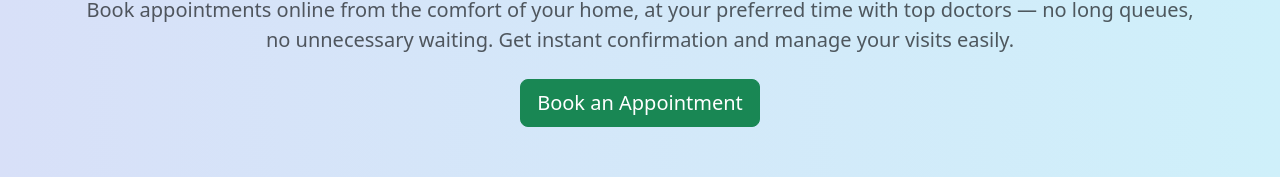
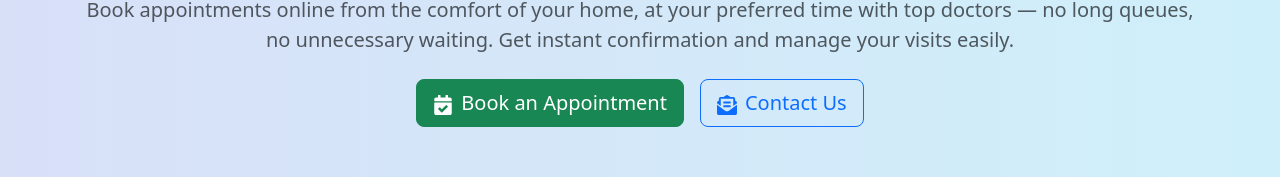
Before and after one commit to Saikiran-techie/Hospital_Appointment_Booking_System, a React (Create React App) app: page / in a window 1280 px wide. Shown: the part 617-794 px from the top of the page. Built offline with nearby package versions, Linux system fonts and the light colour scheme; no server answers.

Commit message:
Updated frontend features and fixes

```diff
--- a/src/components/LandingPage/ContactUs.jsx
+++ b/src/components/LandingPage/ContactUs.jsx
@@ -44,7 +44,7 @@ const ContactUs = () => {
     };
 
     return (
-        <div className="contact-section py-5">
+        <div className="contact-section py-5" id="contact-section">
             <ToastContainer position="top-right" autoClose={3000} />
             <Container>
                 <h2 className="text-center fw-bold mb-4 text-primary animate-pop">
--- a/src/components/LandingPage/Home.jsx
+++ b/src/components/LandingPage/Home.jsx
@@ -1,15 +1,24 @@
 import React from "react";
 import { Container, Row, Col, Button } from "react-bootstrap";
 import { Link } from "react-router-dom";
+import { FaCalendarCheck, FaEnvelopeOpenText } from "react-icons/fa";
 import heroBanner from "../../assets/hero-banner.png";
 import "./LandingPage.css";
 
 const Home = () => {
+    // Smooth scroll handler
+    const scrollToContact = () => {
+        const contactSection = document.getElementById("contact-section");
+        if (contactSection) {
+            contactSection.scrollIntoView({ behavior: "smooth" });
+        }
+    };
+
     return (
         <div className="hero-section d-flex align-items-center">
             <Container>
                 <Row className="align-items-center gy-4">
-                    {/* Text Content First */}
+                    {/* Text Content */}
                     <Col
                         md={6}
                         className="text-center text-md-start slide-left order-1"
@@ -27,7 +36,7 @@ const Home = () => {
                         </p>
                     </Col>
 
-                    {/* Image Second */}
+                    {/* Image */}
                     <Col md={6} className="text-center order-2">
                         <img
                             src={heroBanner}
@@ -37,6 +46,7 @@ const Home = () => {
                     </Col>
                 </Row>
 
+                {/* Appointment Section */}
                 <Row className="text-center appointment-section py-5">
                     <Col>
                         <h2 className="fw-bold text-primary mb-3">
@@ -47,11 +57,28 @@ const Home = () => {
                             preferred time with top doctors — no long queues, no unnecessary waiting. Get
                             instant confirmation and manage your visits easily.
                         </p>
-                        <Link to="/signup">
-                            <Button variant="success" size="lg">
-                                Book an Appointment
+
+                        {/* Buttons */}
+                        <div className="d-flex justify-content-center flex-wrap gap-3">
+                            {/* Book Appointment Button */}
+                            <Link to="/signup">
+                                <Button variant="success" size="lg" className="action-btn">
+                                    <FaCalendarCheck className="me-2" />
+                                    Book an Appointment
+                                </Button>
+                            </Link>
+
+                            {/* Contact Us Button - scrolls to section */}
+                            <Button
+                                variant="outline-primary"
+                                size="lg"
+                                className="action-btn"
+                                onClick={scrollToContact}
+                            >
+                                <FaEnvelopeOpenText className="me-2" />
+                                Contact Us
                             </Button>
-                        </Link>
+                        </div>
                     </Col>
                 </Row>
             </Container>
--- a/src/components/LandingPage/LandingPage.css
+++ b/src/components/LandingPage/LandingPage.css
@@ -44,6 +44,16 @@
 
 .appointment-section {
   animation: fadeInUp 1s ease-in;
+}
+
+/* Hover effects for buttons */
+.action-btn {
+    transition: all 0.3s ease-in-out;
+}
+
+.action-btn:hover {
+    transform: translateY(-2px);
+    box-shadow: 0 6px 12px rgba(0, 0, 0, 0.15);
 }
 
 /* Animation Keyframes */
```
